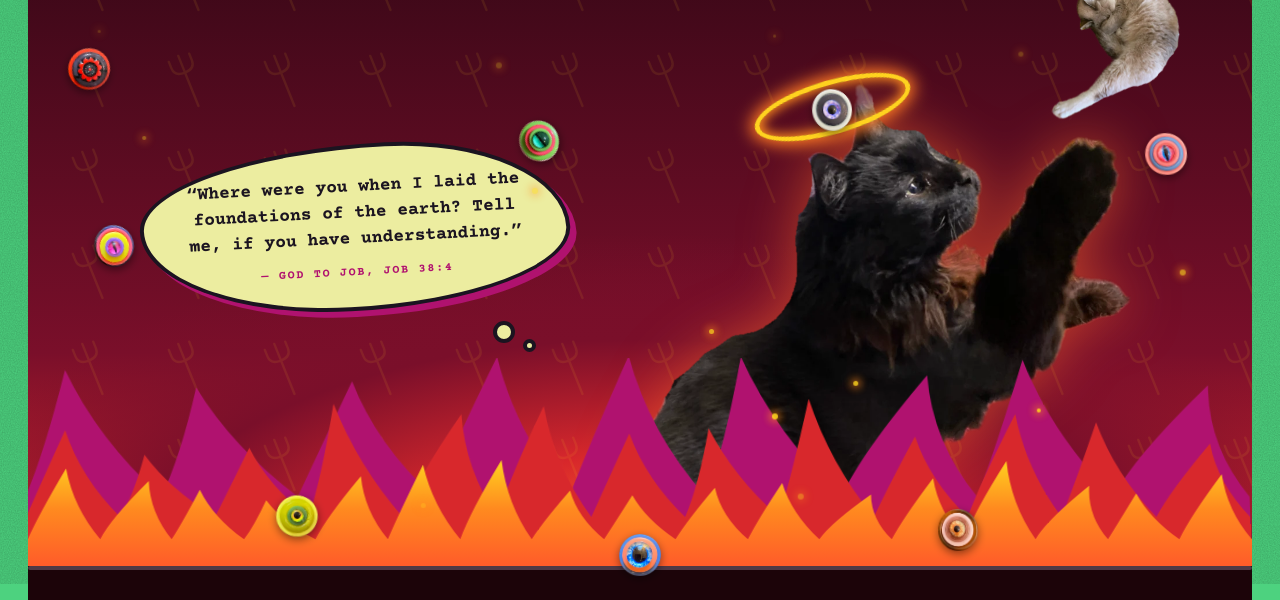
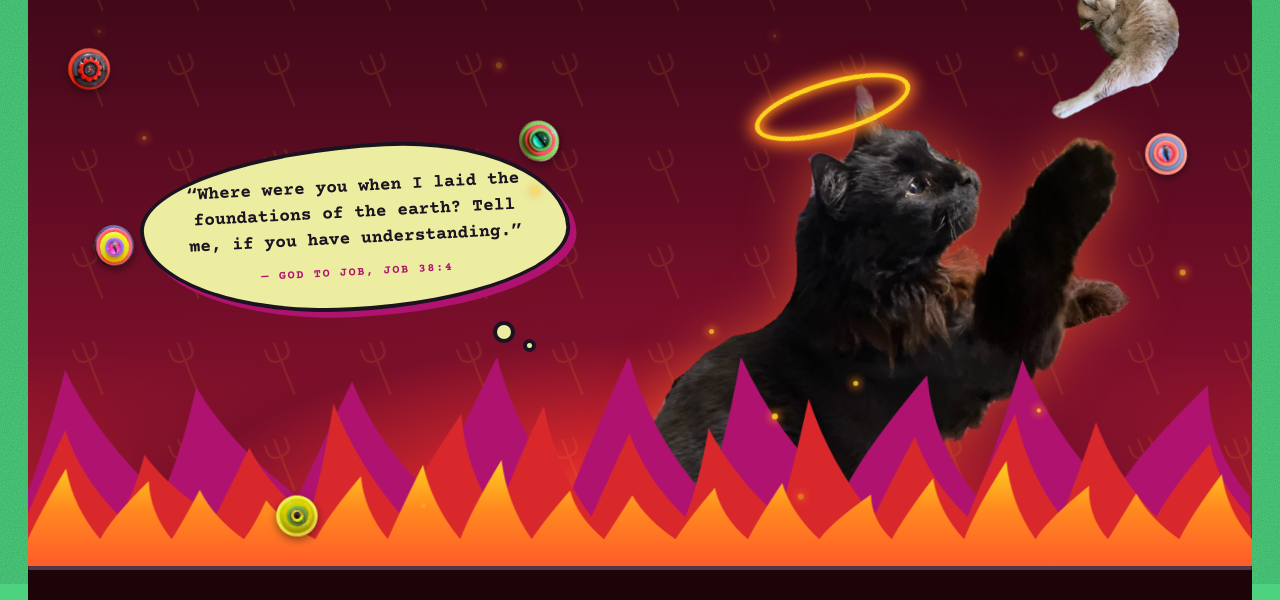
Before and after one commit to JewelWeaver/judetopia, a website: page tuba.html in a window 1280 px wide. Shown: the part 216-816 px from the top of the page. Drawn offline with nearby package versions, Linux system fonts and the light colour scheme.

Commit message:
Purple menu bar on Tuba's Corner; 23 button eyes to find
Tuba's Corner no longer paints the whole page near-black red, so its
menu sits on the same purple as the other pages; the hellscape and its
dark footer are unchanged.

The button-eye game drops from 42 to 23 buttons (7 Joodlebug Ink, 6
Tuba's Corner, 6 Featured Bug, 4 home). Saved finds for buttons that are
no longer in play are dropped on load, so the counter can't exceed the
total. eye-24..42 stay in the repo as spare art.

Co-Authored-By: Claude Opus 5.5 <noreply@anthropic.com>

```diff
--- a/assets/buttons.js
+++ b/assets/buttons.js
@@ -1,7 +1,7 @@
 // Button eyes: a side quest. They're sewn onto every page; click one to collect it.
 (() => {
-  // One photo per button (assets/img/buttons/eye-01…42.webp); return null to draw a stand-in instead.
-  const COUNT = 42;
+  // One photo per button (assets/img/buttons/eye-01…23.webp are in play); return null to draw a stand-in instead.
+  const COUNT = 23;
   const art = i => `assets/img/buttons/eye-${String(i + 1).padStart(2, '0')}.webp`;
 
   const PAGES = {
@@ -46,7 +46,9 @@
   const MUTE = 'judetopia.buttonEyes.muted';
   const read = (k, d) => { try { return JSON.parse(localStorage.getItem(k)) ?? d; } catch { return d; } };
   const write = (k, v) => { try { localStorage.setItem(k, JSON.stringify(v)); } catch {} };
-  const got = new Set(read(KEY, []));
+  // forget saved finds for buttons that are no longer in play (e.g. after COUNT shrinks)
+  const got = new Set(read(KEY, []).filter(id => buttons.some(b => b.id === id)));
+  write(KEY, [...got]);
   let muted = read(MUTE, false);
   const here = document.body.dataset.page;
   const still = matchMedia('(prefers-reduced-motion: reduce)').matches;
--- a/tuba.html
+++ b/tuba.html
@@ -16,7 +16,6 @@
       --blood: #7a0f2a;
       --pit: #1c0409;
     }
-    body { background: var(--pit); }
     .site-foot { margin-top: 0; background: var(--pit); }
 
     /* ---- the inferno ---- */
```
Also changed, not shown: HANDOFF.md (+1 -1 lines).
